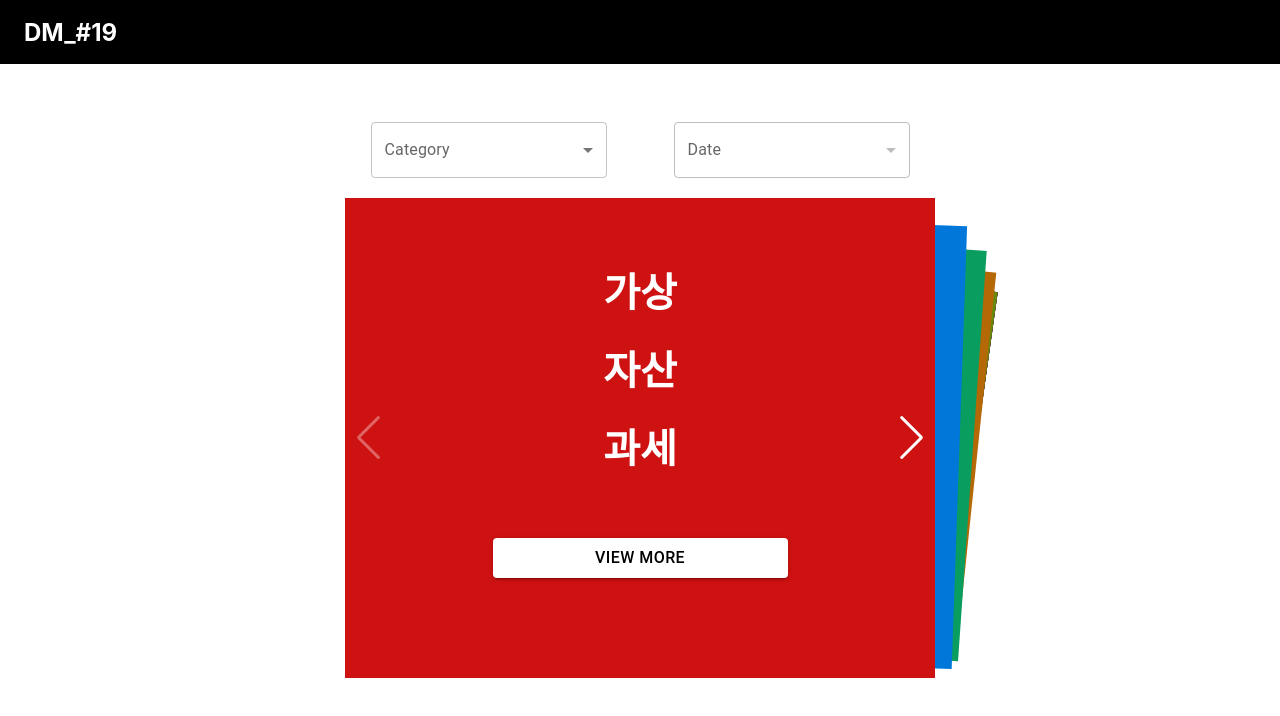
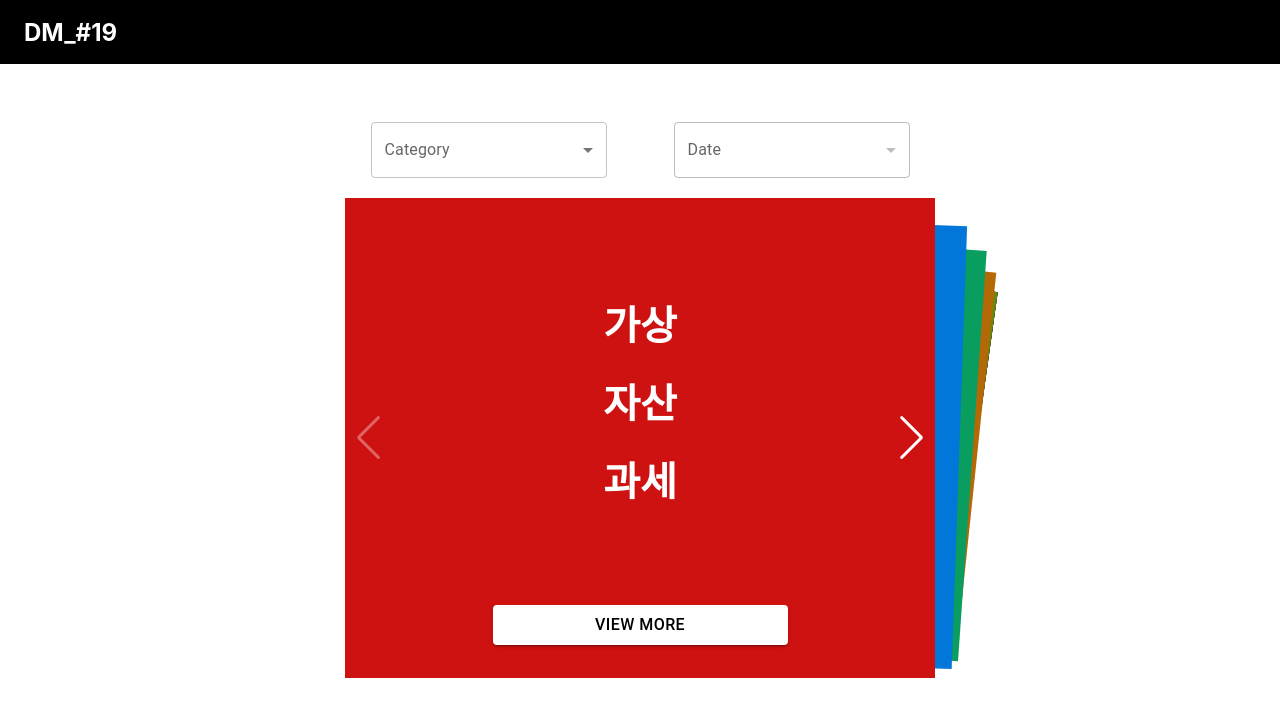
Before and after one commit to LiiNen/DM-crayon, a React (Create React App) app in the folder front/: page / in a window 1280 px wide. Shown: the top 716 px of the page. Built offline with nearby package versions, Linux system fonts and the light colour scheme.

Commit message:
Fix content style

```diff
--- a/front/package.json
+++ b/front/package.json
@@ -10,7 +10,6 @@
     "@testing-library/jest-dom": "^5.11.4",
     "@testing-library/react": "^11.1.0",
     "@testing-library/user-event": "^12.1.10",
-    "node-sass": "^5.0.0",
     "react": "^17.0.2",
     "react-dom": "^17.0.2",
     "react-router-dom": "^6.0.2",
--- a/front/src/components/Home/Keyword.jsx
+++ b/front/src/components/Home/Keyword.jsx
@@ -12,7 +12,7 @@ SwiperCore.use([Mousewheel, Navigation, EffectCards]);
 
 const ContentContainer = styled.div`
   display: flex;
-  justify-content: flex-end;
+  justify-content: space-around;
   flex-direction: column;
   width: 100%;
   height: 100%;
@@ -21,9 +21,13 @@ const ContentContainer = styled.div`
 const KeywordContainer = styled.div`
   display: flex;
   flex-direction: column;
+  flex-wrap: nowrap;
+  overflow-y: auto;
   width: 100%;
+  min-height: 0;
+  margin-top: 20px;
   align-items: center;
-  justify-content: center;
+  justify-content: flex-start;
   gap: 20px;
 `;
 
@@ -32,7 +36,7 @@ const Keyword = styled.div`
 `;
 
 const Title = styled.div`
-  font-size: max(16px, 2vmin);
+  font-size: max(10px, 2vmin);
   width: 100%;
 `;
 
@@ -40,8 +44,8 @@ const ColorButton = styled(Button)(({ theme }) => ({
   color: 'black',
   width: '50%',
   backgroundColor: 'white',
-  fontSize: 'max(16px, 2vmin)',
-  marginBottom: '100px',
+  fontSize: 'max(14px, 2vmin)',
+  // marginBottom: '50px',
   '&:hover': {
     backgroundColor: 'rgb(224, 224, 224)'
   }
@@ -71,16 +75,16 @@ export default function ({ keyword }) {
     <Swiper
       effect={'cards'}
       navigation={true}
-      mousewheel={true}
+      mousewheel={false}
       keyboard={true}
       className="mySwiper"
     >
       {keyword.map((el, idx) => (
         <SwiperSlide key={idx}>
           <ContentContainer>
-            <KeywordContainer style={{ flexGrow: 1 }}>
-              {open.includes(idx)
-                ? el.data
+            {open.includes(idx) ? (
+              <KeywordContainer style={{ flex: 5 }}>
+                {el.data
                   .sort((a, b) => b.like - a.like)
                   .slice(0, 5)
                   .map((el2, idx2) => (
@@ -88,12 +92,13 @@ export default function ({ keyword }) {
                       key={idx2}
                       sx={{
                         display: 'flex',
+                        flex: '0 0 auto',
                         padding: '10px',
                         width: '80%',
                         alignItems: 'center'
                       }}
                     >
-                        <Title>{el2.title}</Title>
+                      <Title class="title">{el2.title}</Title>
                       <IconButton
                         aria-label="settings"
                         onClick={() =>
@@ -103,15 +108,21 @@ export default function ({ keyword }) {
                         }
                       >
                         <Badge badgeContent={el2.like} color="error" max={999}>
-                            <ReadMoreIcon />
+                          <ReadMoreIcon fontSize="small" />
                         </Badge>
                       </IconButton>
                       <div style={{ width: '10px' }} />
                     </Card>
-                    ))
-                : el.keyword.map((el2, idx2) => <Keyword key={idx2}>{el2}</Keyword>)}
+                  ))}
               </KeywordContainer>
-            <KeywordContainer>
+            ) : (
+              <KeywordContainer style={{ flex: 5, justifyContent: 'center' }}>
+                {el.keyword.map((el2, idx2) => (
+                  <Keyword key={idx2}>{el2}</Keyword>
+                ))}
+              </KeywordContainer>
+            )}
+            <KeywordContainer style={{ flex: 1 }}>
               <ColorButton
                 variant="contained"
                 onClick={e => changeHandler(!e.target.checked, idx)}
```
Also changed, not shown: 2 other files (tests, documents, lock files or other folders). Lines whose indentation alone changed are shown as unchanged.
